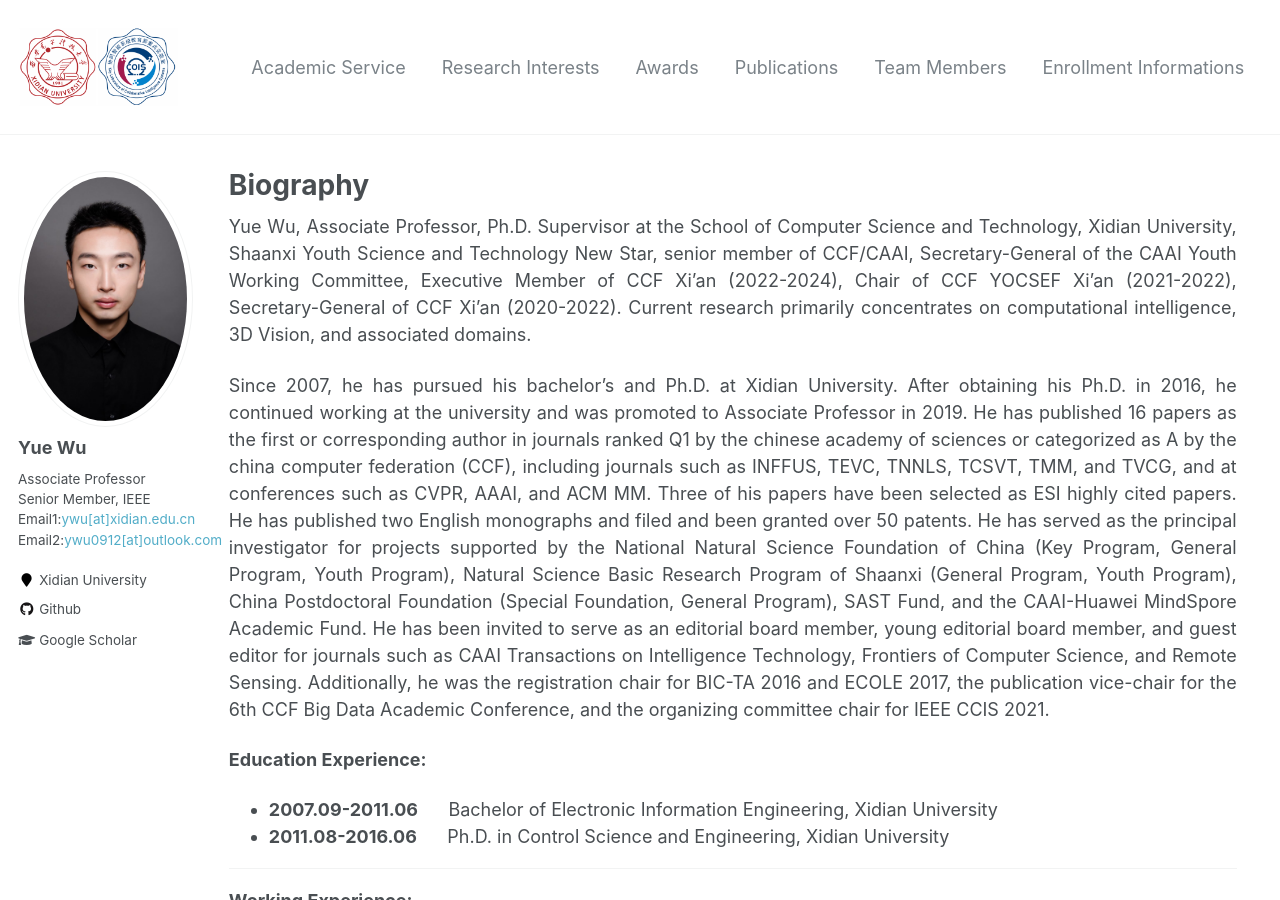
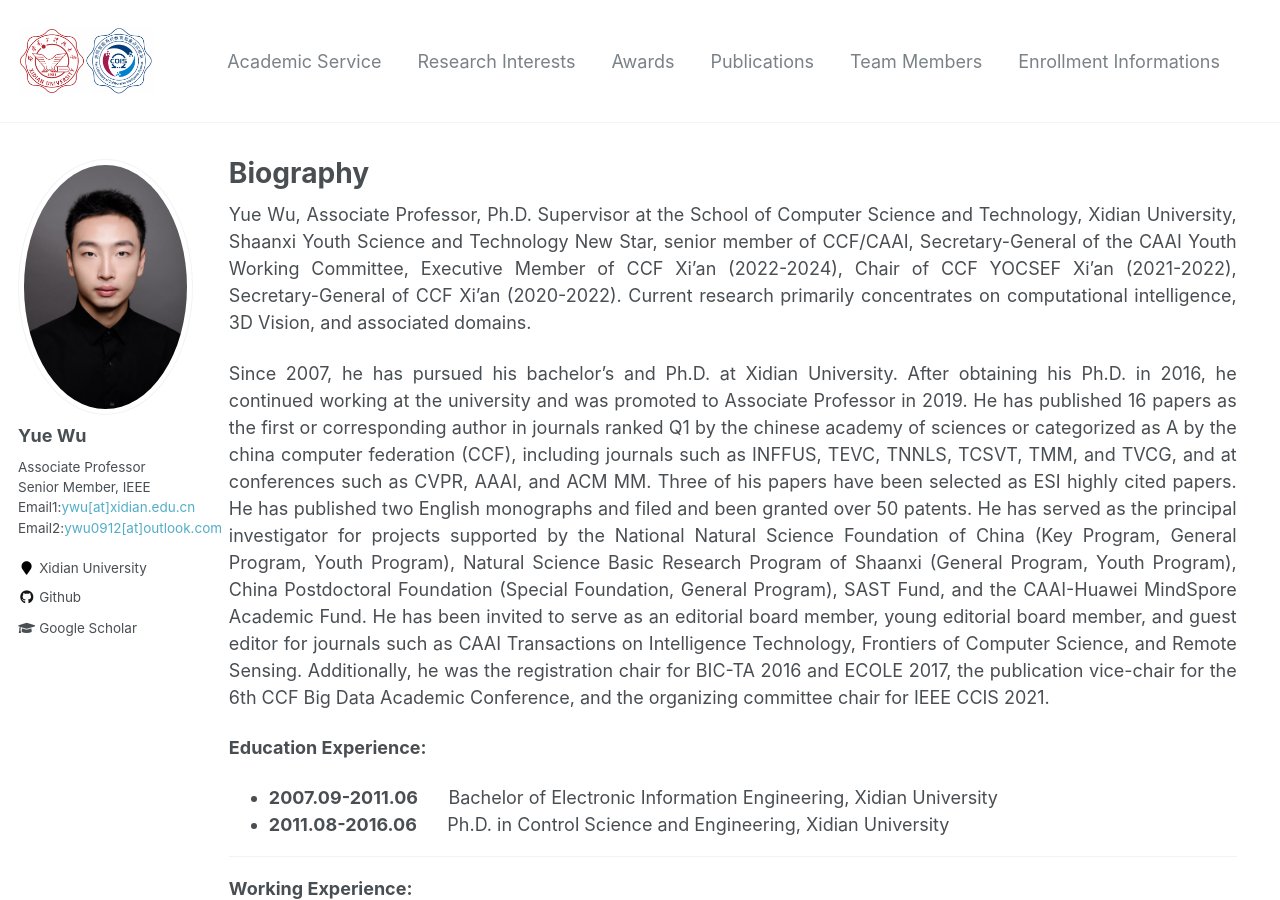
Before and after one commit to ywuchina/ywuchina.github.io, a Jekyll site: the page built from _pages/home.md, in a window 1280 px wide and 900 px high. Built offline with Jekyll 4.4.1, drawn with Linux system fonts in a browser that asks for light colours.

Commit message:
Update masthead.html

```diff
--- a/_includes/masthead.html
+++ b/_includes/masthead.html
@@ -6,7 +6,7 @@
       <nav id="site-nav" class="greedy-nav">
 <!--         <button><div class="navicon"></div></button> -->
         <ul class="visible-links">
-            <li class="masthead__menu-item masthead__menu-item--lg"><a href="{{ base_path }}/"><img src="{{ base_path }}/images/logo.png" style="height:80px;"/></a></li>
+            <li class="masthead__menu-item masthead__menu-item--lg"><a href="{{ base_path }}/"><img src="{{ base_path }}/images/logo.png" style="height:68px;"/></a></li>
           {% for link in site.data.navigation.main %}
             {% if link.url contains 'http' %}
               {% assign domain = '' %}
```
